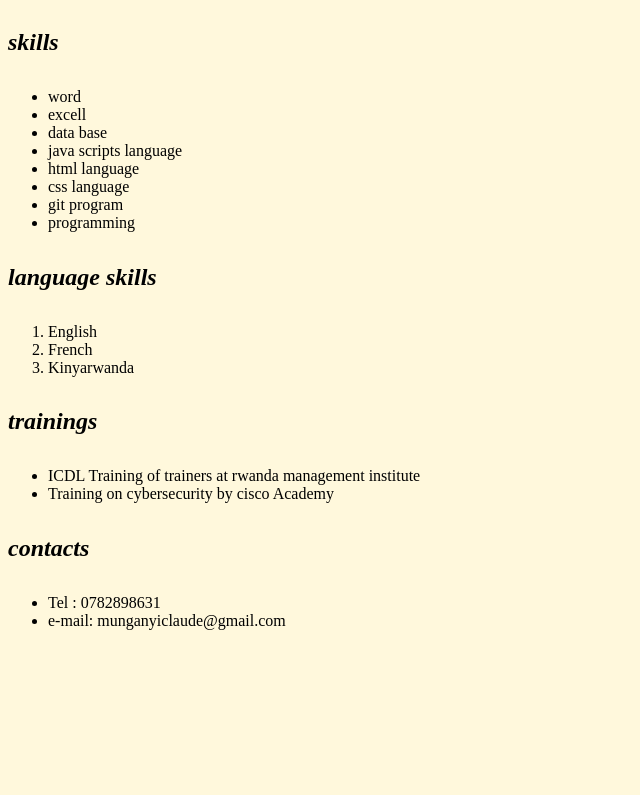
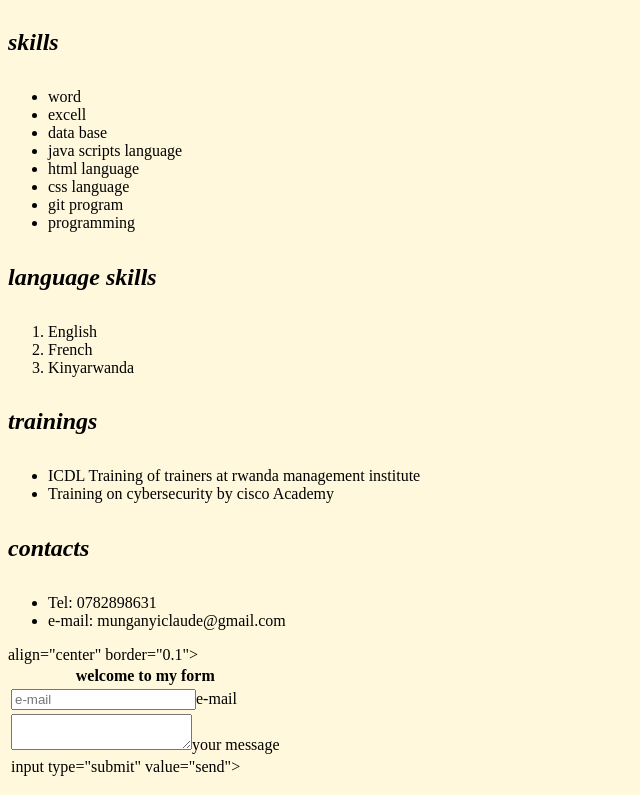
Before and after one commit to munganyinkaclaudette/porfolio, a plain HTML site: page index.html in a window 1280 px wide. Shown: the part 1491-2286 px from the top of the page, without its empty margins (0-640 px from the left). Before the commit the page ends 2137 px from the top, so only its background shows below. Drawn offline with Linux system fonts and the light colour scheme.

Commit message:
add change into index.html

```diff
--- a/index.html
+++ b/index.html
@@ -68,9 +68,17 @@
                                    </ul>
                                    <h4>contacts</h4>
                                    <ul>
-                                       <li> Tel : 0782898631</li>
+                                       <li> Tel: 0782898631</li>
                                        <li> e-mail: munganyiclaude@gmail.com</li>
                                    </ul>
+                                   <form>
+                                       <table> align="center" border="0.1">
+                                           <tr><th colspan="2">welcome to my form </th></tr>
+                                           <tr><td><input type="text" name="e-mail" placeholder="e-mail">e-mail</td></tr>
+                                           <tr><td><textarea></textarea>your message</td></tr>
+                                           <tr><td>input type="submit" value="send"></td></tr>
+                                       </table>
+                                   </form>
 
                         </div>
 
```
